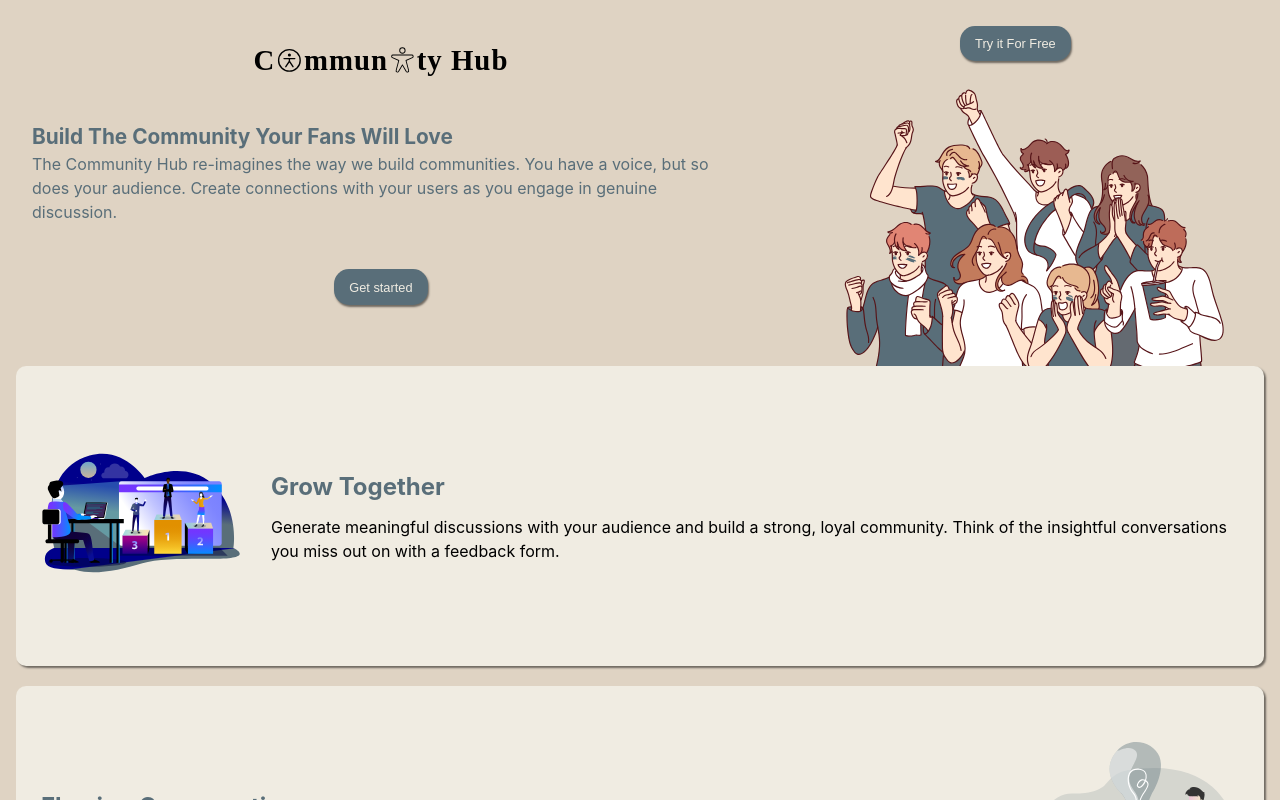
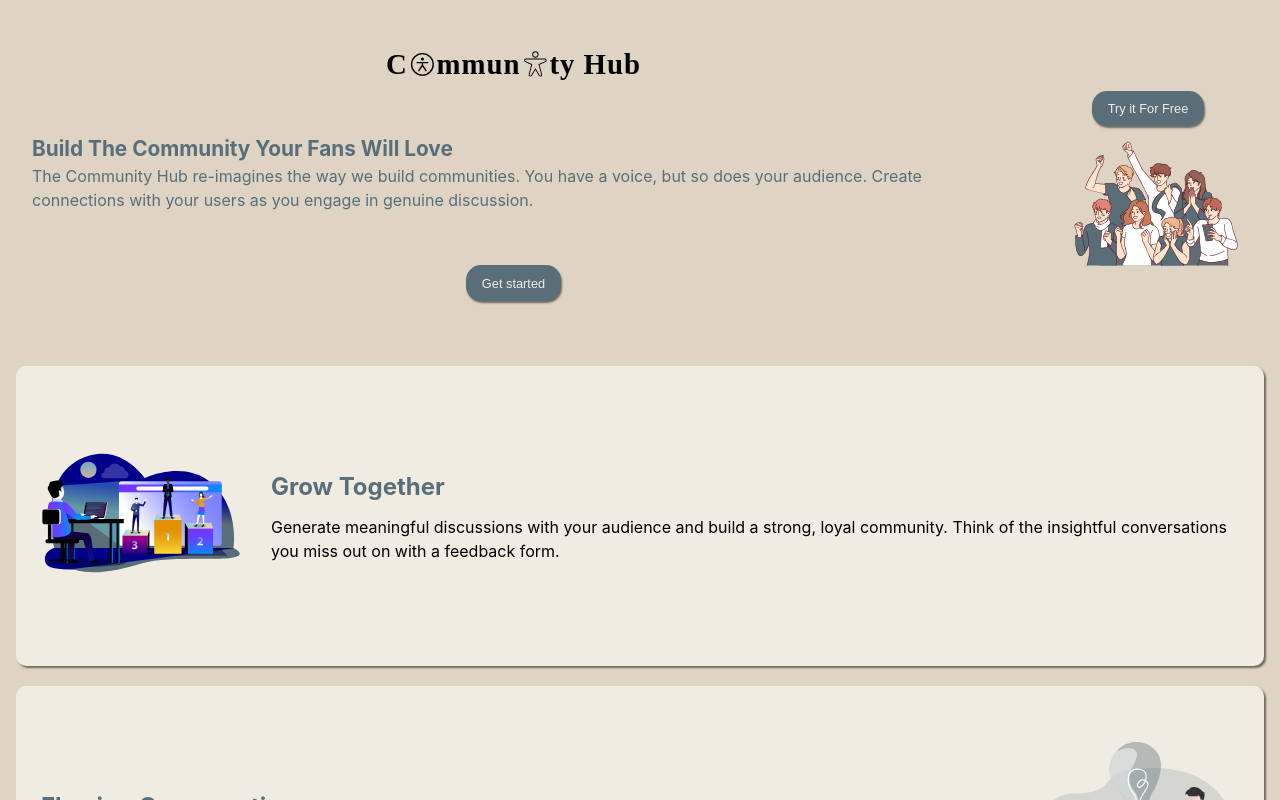
Before and after one commit to Lu-Smith/community-website-react, a React (Vite) app: page / in a window 1280 px wide. Shown: the top 800 px of the page. Built offline with nearby package versions, Linux system fonts and the light colour scheme; a web font is replaced by a local one.

Commit message:
Updated Header.tsx

```diff
--- a/src/components/Header.tsx
+++ b/src/components/Header.tsx
@@ -15,6 +15,13 @@ const HeaderWrapper = styled.section`
   justify-content: center;
   height: 350px;
   gap: 5px;
+  width: 100vw;
+
+  @media (max-width: 768px) {
+    flex-direction: column;
+    height: 560px;
+    font-size: 14px;
+  }
 `;
 
 const Container = styled.div`
@@ -27,11 +34,9 @@ const Container = styled.div`
   width: 100%;
 
   &.first {
-  flex: 3;
-  }
-
-  &.second {
-  flex: 2;
+    @media (max-width: 768px) {
+      border-bottom: 2px solid black;
+    }
   }
 `;
 
@@ -63,6 +68,7 @@ const IntroContent = styled.p`
 
 const Image = styled.img`
   max-width: 100%;
+  min-width: 200px;
   max-height: 100%;
   object-fit: contain;
 `;
@@ -96,10 +102,16 @@ const Header: React.FC = () => {
           </IntroContainer>
           <Button>Get started</Button>
         </Container>
-        <Container className='second'>
+        <motion.div
+          className='second'
+          initial={{ x: 100 }}
+          whileInView={{ x: 0 }}
+          transition={{ duration: 0.6 }}>
+          <Container >
             <Button>Try it For Free</Button>
             <Image src={Community} alt="intro" />
-        </Container>
+          </Container>
+        </motion.div>
     </HeaderWrapper>
   )
 }
```
